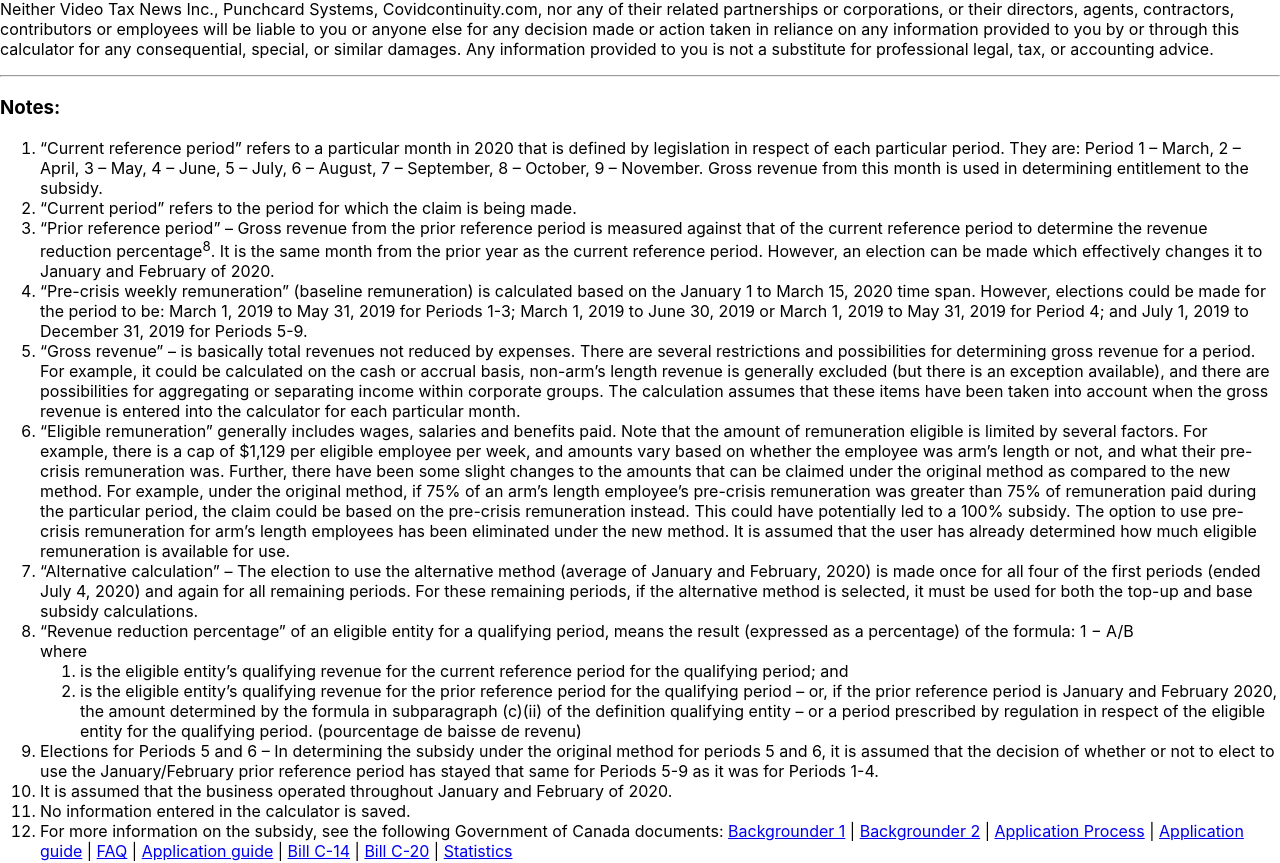
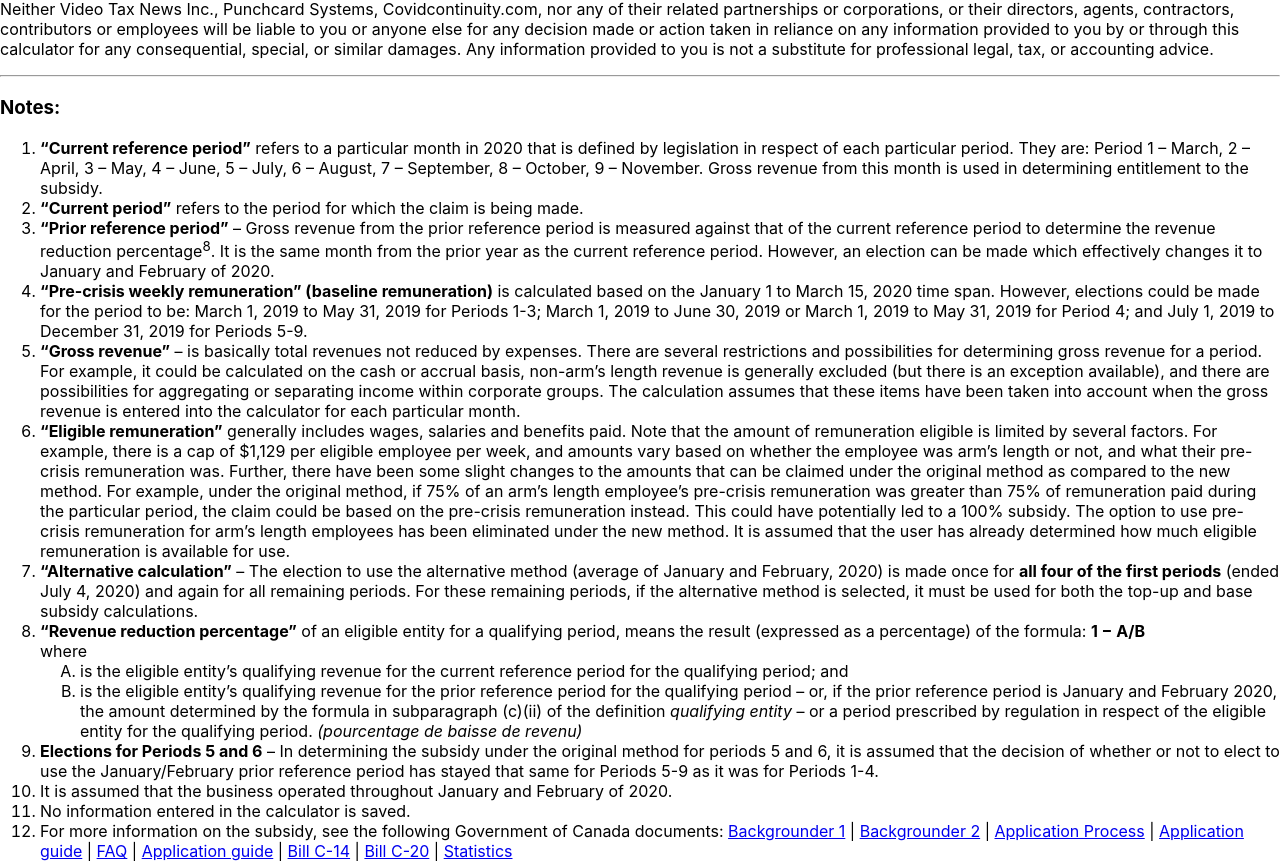
Before and after one commit to gopunchcard/cews-calculator, a React (Create React App) app: page / in a window 1280 px wide. Shown: the part 5038-5901 px from the top of the page. Built offline with nearby package versions, Linux system fonts and the light colour scheme; the HTML template or start-up script is replaced by a standard one; a web font is replaced by a local one.

Commit message:
Updated formatting of the footnotes

```diff
--- a/src/content/GeneralNotesFooterNotes.tsx
+++ b/src/content/GeneralNotesFooterNotes.tsx
@@ -9,40 +9,40 @@ const GeneralNotesFooterNotes: React.FC<IProps> = (_props: IProps) => {
 			<h3 className="h6 text-uppercase">Notes:</h3>
 			<ol className="small">
 				<li id="general-notes-1">
-					“Current reference period” refers to a particular month in 2020 that is defined by legislation in respect of each particular period.  They are:  Period 1 – March, 2 – April, 3 – May, 4 – June, 5 – July, 6 – August, 7 – September, 8 – October, 9 – November.  Gross revenue from this month is used in determining entitlement to the subsidy.
+					<strong>“Current reference period”</strong> refers to a particular month in 2020 that is defined by legislation in respect of each particular period.  They are:  Period 1 – March, 2 – April, 3 – May, 4 – June, 5 – July, 6 – August, 7 – September, 8 – October, 9 – November.  Gross revenue from this month is used in determining entitlement to the subsidy.
 				</li>
 				<li id="general-notes-2">
-					“Current period” refers to the period for which the claim is being made.
+					<strong>“Current period”</strong> refers to the period for which the claim is being made.
 				</li>
 				<li id="general-notes-3">
-					“Prior reference period” – Gross revenue from the prior reference period is measured against that of the current reference period to determine the revenue reduction percentage<sup>8</sup>.  It is the same month from the prior year as the current reference period.  However, an election can be made which effectively changes it to January and February of 2020.
+					<strong>“Prior reference period”</strong> – Gross revenue from the prior reference period is measured against that of the current reference period to determine the revenue reduction percentage<sup>8</sup>.  It is the same month from the prior year as the current reference period.  However, an election can be made which effectively changes it to January and February of 2020.
 				</li>
 				<li id="general-notes-4">
-					“Pre-crisis weekly remuneration” (baseline remuneration) is calculated based on the January 1 to March 15, 2020 time span.  However, elections could be made for the period to be: March 1, 2019 to May 31, 2019 for Periods 1-3; March 1, 2019 to June 30, 2019 or March 1, 2019 to May 31, 2019 for Period 4; and July 1, 2019 to December 31, 2019 for Periods 5-9.
+					<strong>“Pre-crisis weekly remuneration” (baseline remuneration)</strong> is calculated based on the January 1 to March 15, 2020 time span.  However, elections could be made for the period to be: March 1, 2019 to May 31, 2019 for Periods 1-3; March 1, 2019 to June 30, 2019 or March 1, 2019 to May 31, 2019 for Period 4; and July 1, 2019 to December 31, 2019 for Periods 5-9.
 				</li>
 				<li id="general-notes-5">
-					“Gross revenue” – is basically total revenues not reduced by expenses. There are several restrictions and possibilities for determining gross revenue for a period.  For example, it could be calculated on the cash or accrual basis, non-arm’s length revenue is generally excluded (but there is an exception available), and there are possibilities for aggregating or separating income within corporate groups.  The calculation assumes that these items have been taken into account when the gross revenue is entered into the calculator for each particular month.
+					<strong>“Gross revenue”</strong> – is basically total revenues not reduced by expenses. There are several restrictions and possibilities for determining gross revenue for a period.  For example, it could be calculated on the cash or accrual basis, non-arm’s length revenue is generally excluded (but there is an exception available), and there are possibilities for aggregating or separating income within corporate groups.  The calculation assumes that these items have been taken into account when the gross revenue is entered into the calculator for each particular month.
 				</li>
 				<li id="general-notes-6">
-					“Eligible remuneration” generally includes wages, salaries and benefits paid.  Note that the amount of remuneration eligible is limited by several factors.  For example, there is a cap of $1,129 per eligible employee per week, and amounts vary based on whether the employee was arm’s length or not, and what their pre-crisis remuneration was.  Further, there have been some slight changes to the amounts that can be claimed under the original method as compared to the new method.  For example, under the original method, if 75% of an arm’s length employee’s pre-crisis remuneration was greater than 75% of remuneration paid during the particular period, the claim could be based on the pre-crisis remuneration instead.  This could have potentially led to a 100% subsidy.  The option to use pre-crisis remuneration for arm’s length employees has been eliminated under the new method.  It is assumed that the user has already determined how much eligible remuneration is available for use.
+					<strong>“Eligible remuneration”</strong> generally includes wages, salaries and benefits paid.  Note that the amount of remuneration eligible is limited by several factors.  For example, there is a cap of $1,129 per eligible employee per week, and amounts vary based on whether the employee was arm’s length or not, and what their pre-crisis remuneration was.  Further, there have been some slight changes to the amounts that can be claimed under the original method as compared to the new method.  For example, under the original method, if 75% of an arm’s length employee’s pre-crisis remuneration was greater than 75% of remuneration paid during the particular period, the claim could be based on the pre-crisis remuneration instead.  This could have potentially led to a 100% subsidy.  The option to use pre-crisis remuneration for arm’s length employees has been eliminated under the new method.  It is assumed that the user has already determined how much eligible remuneration is available for use.
 				</li>
 				<li id="general-notes-7">
-					“Alternative calculation” – The election to use the alternative method (average of January and February, 2020) is made once for all four of the first periods (ended July 4, 2020) and again for all remaining periods.  For these remaining periods, if the alternative method is selected, it must be used for both the top-up and base subsidy calculations.
+					<strong>“Alternative calculation”</strong> – The election to use the alternative method (average of January and February, 2020) is made once for <strong>all four of the first periods</strong> (ended July 4, 2020) and again for all remaining periods.  For these remaining periods, if the alternative method is selected, it must be used for both the top-up and base subsidy calculations.
 				</li>
 				<li id="general-notes-8">
-					“Revenue reduction percentage” of an eligible entity for a qualifying period, means the result (expressed as a percentage) of the formula: 1 − A/B <br />
+					<strong>“Revenue reduction percentage”</strong> of an eligible entity for a qualifying period, means the result (expressed as a percentage) of the formula: <strong>1 − A/B</strong><br />
 					where
-				<ol>
+				<ol type="A">
 					<li>
 						is the eligible entity’s qualifying revenue for the current reference period for the qualifying period; and
 					</li>
 					<li>
-						is the eligible entity’s qualifying revenue for the prior reference period for the qualifying period – or, if the prior reference period is January and February 2020, the amount determined by the formula in subparagraph (c)(ii) of the definition qualifying entity – or a period prescribed by regulation in respect of the eligible entity for the qualifying period. (pourcentage de baisse de revenu)
+						is the eligible entity’s qualifying revenue for the prior reference period for the qualifying period – or, if the prior reference period is January and February 2020, the amount determined by the formula in subparagraph (c)(ii) of the definition <em>qualifying entity</em> – or a period prescribed by regulation in respect of the eligible entity for the qualifying period. <em>(pourcentage de baisse de revenu)</em>
 					</li>
 				</ol>
 				</li>
 				<li id="general-notes-9">
-					Elections for Periods 5 and 6 – In determining the subsidy under the original method for periods 5 and 6, it is assumed that the decision of whether or not to elect to use the January/February prior reference period has stayed that same for Periods 5-9 as it was for Periods 1-4.
+					<strong>Elections for Periods 5 and 6</strong> – In determining the subsidy under the original method for periods 5 and 6, it is assumed that the decision of whether or not to elect to use the January/February prior reference period has stayed that same for Periods 5-9 as it was for Periods 1-4.
 				</li>
 				<li id="general-notes-10">
 					It is assumed that the business operated throughout January and February of 2020.
```
